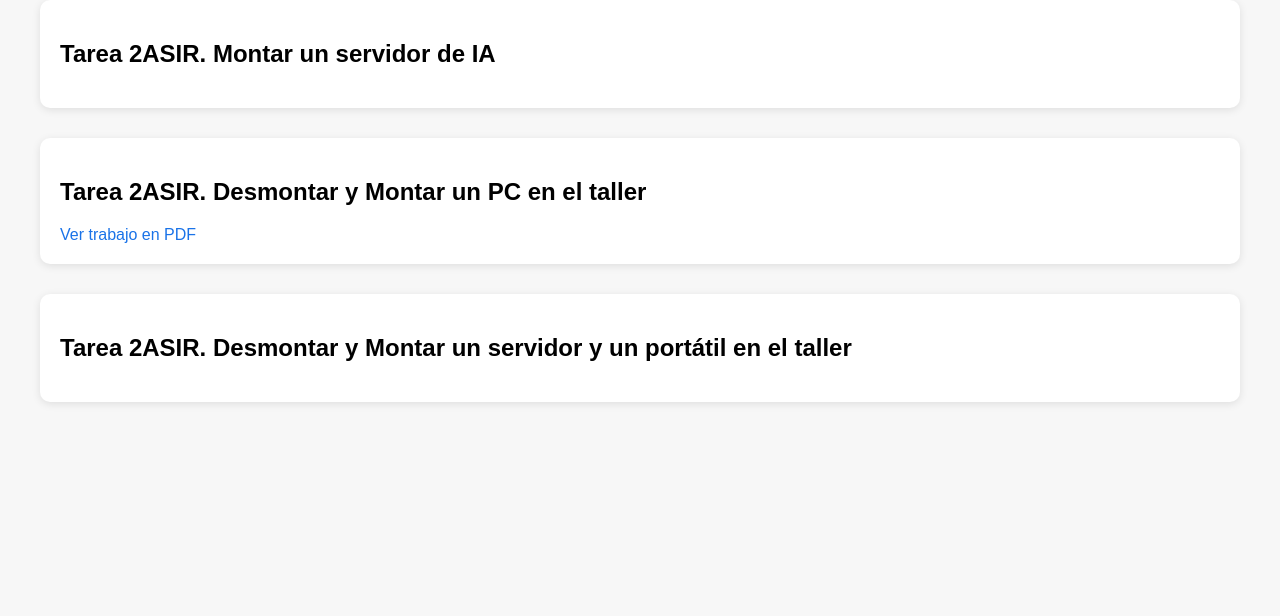
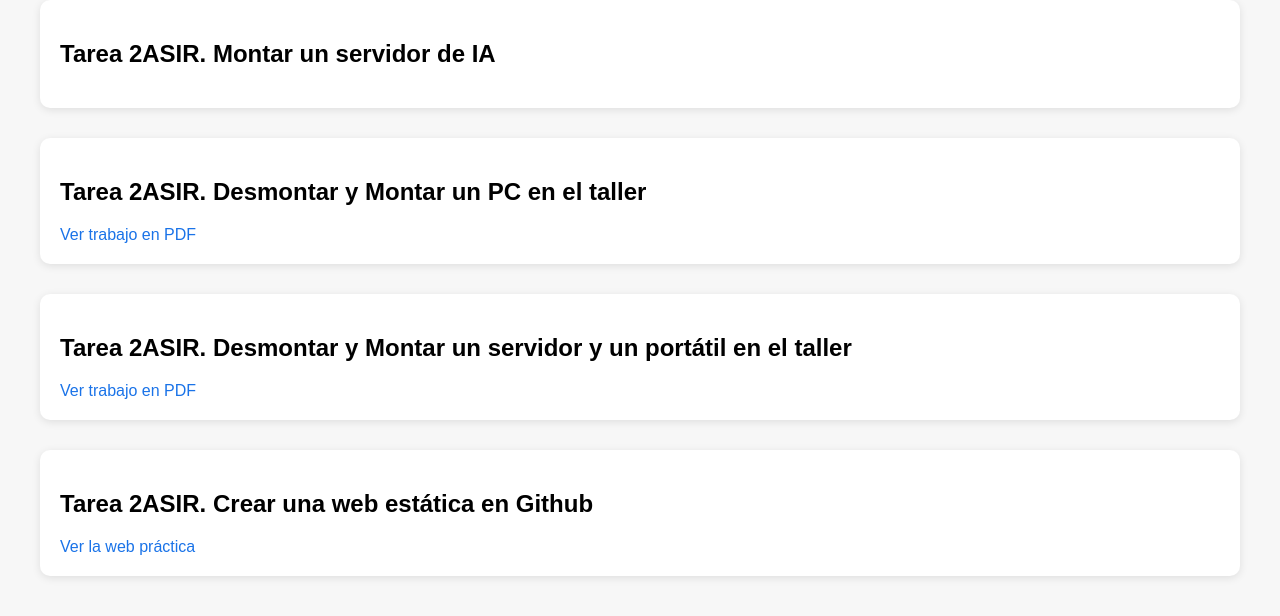
Before and after one commit to Moliinnaaa/2ASIR-AFH-2526, a plain HTML site: page trabajo/creacionweb.html in a window 1280 px wide. Shown: the part 98-714 px from the top of the page. Drawn offline with Linux system fonts and the light colour scheme.

Commit message:
Update creacionweb.html

```diff
--- a/trabajo/creacionweb.html
+++ b/trabajo/creacionweb.html
@@ -34,7 +34,7 @@
 
     <div class="trabajo">
         <h2>Tarea 2ASIR. Montar un servidor de IA</h2>
-        <!-- Trabajo no realizado, sin enlace -->
+        <!-- No hay PDF para esta práctica -->
     </div>
 
     <div class="trabajo">
@@ -44,4 +44,13 @@
 
     <div class="trabajo">
         <h2>Tarea 2ASIR. Desmontar y Montar un servidor y un portátil en el taller</h2>
-        <a href="pdf/Manual servidor_compressed.pdf" target="_blank" rel
+        <a href="pdf/Manual servidor_compressed.pdf" target="_blank" rel="noopener noreferrer">Ver trabajo en PDF</a>
+    </div>
+
+    <div class="trabajo">
+        <h2>Tarea 2ASIR. Crear una web estática en Github</h2>
+        <a href="creacionweb.html" target="_blank" rel="noopener noreferrer">Ver la web práctica</a>
+    </div>
+
+</body>
+</html>
```
